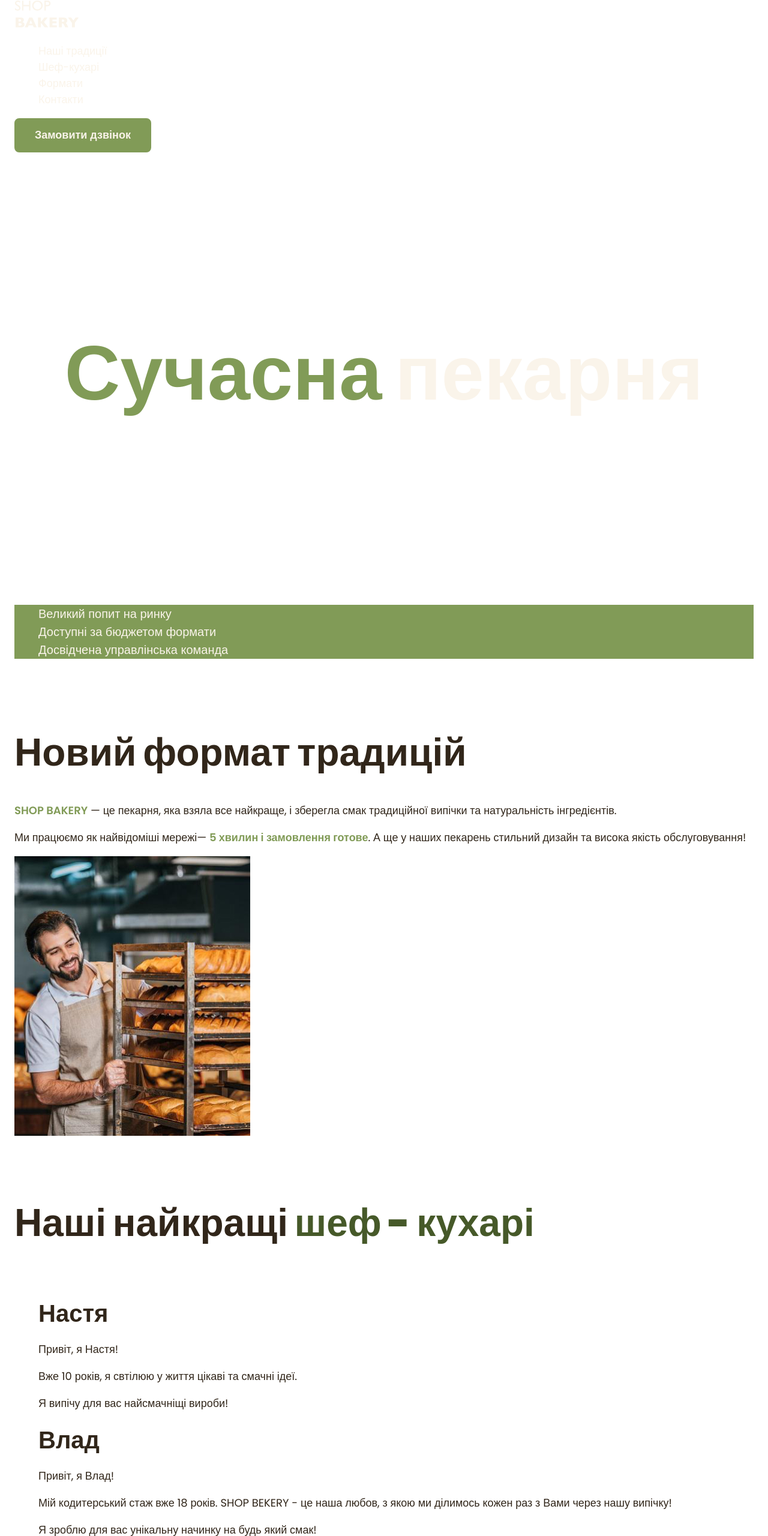
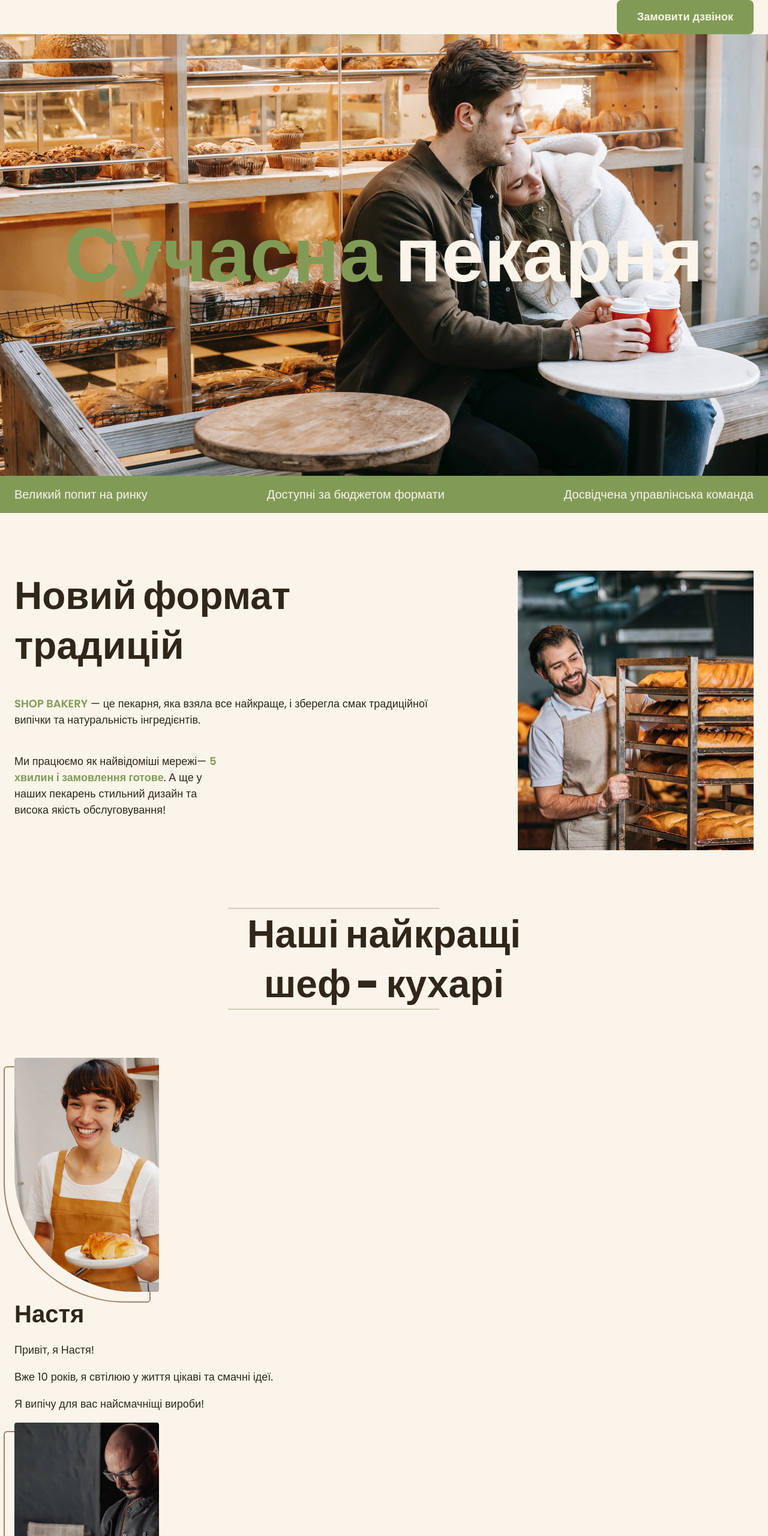
Before and after one commit to miostatin/genius-bakery, a plain HTML site: page index.html in a window 1280 px wide. Shown: the top 2560 px of the page at 60% size. Drawn offline with Linux system fonts and the light colour scheme.

Commit message:
add flex and new images

```diff
--- a/css/style.css
+++ b/css/style.css
@@ -52,9 +52,11 @@
 
 :root {
   --color-brand-dark: #465929;
-  --color-brand-light: #819B57;
+  --color-brand-normal: #819B57;
+  --color-brand-light: #CFCFBC;
   --color-primary-dark: #31261A;
   --color-primary-light: #FAF4EA;
+  --color-secondary-dark: #A28268;
 }
 
 
@@ -68,6 +70,7 @@
 
 body {
   color: var(--color-primary-dark);
+  background-color: var(--color-primary-light);
   font-family: "Poppins", sans-serif;
   font-size: 18px;
   font-weight: 400;
@@ -87,6 +90,8 @@ p {
 
 ul {
   list-style-type: none;
+  margin: 0;
+  padding: 0;
 }
 
 address {
@@ -117,14 +122,27 @@ a {
   padding: 0 24px;
 }
 
+.section-title {
+  font-size: 64px;
+  line-height: 1.3;
+  font-weight: 900;
+}
+
+.section-title.accent {
+  color: var(--color-brand-dark);
+}
+
+.section-title.centered {
+  text-align: center;
+}
+
 .link {
   color: var(--color-primary-light);
   line-height: 27px;
 }
 
 .link:hover {
-  color: var(--color-brand-light);
-  font-weight: 600;
+  color: var(--color-brand-normal);
 }
 
 .button {
@@ -132,8 +150,8 @@ a {
   font-size: 18px;
   font-weight: 600;
   color: var(--color-primary-light);
-  background-color: var(--color-brand-light);
-  border: 2px solid var(--color-brand-light);
+  background-color: var(--color-brand-normal);
+  border: 2px solid var(--color-brand-normal);
   border-radius: 8px;
   cursor: pointer;
 }
@@ -141,13 +159,40 @@ a {
 .button:hover {
   background-color: transparent;
   color: var(--color-brand-dark);
-  border-color: var(--color-brand-light);
+  border-color: var(--color-brand-normal);
+}
+
+
+/* Header section */
+.header-container {
+  display: flex;
+  align-items: center;
+  gap: 40px;
+
+}
+
+.header-nav {
+  flex-grow: 1;
+  display: flex;
+  align-items: center;
+  gap: 40px;
+}
+
+.header-menu {
+  display: flex;
+  gap: 64px;
+  flex-grow: 1;
+  justify-content: center;
 }
 
 
 /* Hero section */
 .hero-section {
   padding: 272px 0;
+  background-image: url('../images/hero-bg.jpg');
+  background-repeat: no-repeat;
+  background-position: center top;
+  background-size: cover;
 }
 
 .hero-title {
@@ -159,7 +204,26 @@ a {
 }
 
 .hero-title .accent {
-  color: var(--color-brand-light);
+  color: var(--color-brand-normal);
+}
+
+
+/* Adventages-section */
+.advantages-section {
+  padding: 16px 0;
+  background-color: var(--color-brand-normal);
+}
+
+.advantages-list {
+  display: flex;
+  justify-content: space-between;
+  gap: 40px;
+}
+
+.advantages-item {
+  font-size: 20px;
+  font-weight: 300;
+  color: var(--color-primary-light);
 }
 
 
@@ -168,30 +232,29 @@ a {
   padding-top: 96px;
 }
 
+.traditions-container {
+  display: flex;
+  justify-content: space-between;
+  gap: 40px;
+
+}
+
+.traditions-content {
+  max-width: 710px;
+}
+
 .traditions-title {
   margin-bottom: 42px;
 }
 
 
-/* Adventages-section */
-.advantages-list {
-  background-color: var(--color-brand-light);
-  color: var(--color-primary-light);
-}
-
-.advantages-item {
-  font-size: 20px;
-  font-weight: 300;
-}
-
-.section-title {
-  font-size: 64px;
-  line-height: 1.3;
-  font-weight: 900;
+.traditions-text.limited {
+  max-width: 340px;
+  margin-top: 42px;
 }
 
 .traditions-text .brand {
-  color: var(--color-brand-light);
+  color: var(--color-brand-normal);
   font-weight: 600;
 }
 
@@ -200,15 +263,39 @@ a {
 }
 
 
-
-
 /* Chefs */
 .chefs-title {
-  margin-bottom: 80px;
+  margin: 0 auto 80px;
+  position: relative;
+  max-width: 520px;
 }
 
-.section-title .accent {
-  color: var(--color-brand-dark);
+.chefs-title::before,
+.chefs-title::after {
+  content: '';
+  display: block;
+  width: 352px;
+  border: 1px solid var(--color-brand-light);
+  /* position: absolute;
+  bottom: 25px;
+  left: -340px; */
+}
+
+/* .chefs-title::after {
+  content: '';
+  display: block;
+  height: 2px;
+  width: 352px;
+  background-color: #CFCFBC;
+  position: absolute;
+  bottom: 25px;
+  right: 0;
+} */
+
+.chef-photo {
+  border-radius: 4px 4px 4px 200px;
+  box-shadow: -16px 16px 0 0 var(--color-primary-light),
+    -16px 16px 0 2px var(--color-secondary-dark);
 }
 
 .chef-title {
@@ -219,6 +306,25 @@ a {
 
 
 /* Formats */
+.formats-list {
+  display: flex;
+  gap: 20px;
+}
+
+.format-card {
+  height: 444px;
+  border-radius: 16px;
+  padding: 24px;
+  background-image: linear-gradient(180deg,
+      #31261A00 55.21%,
+      #31261AB5 72.92%,
+      var(--color-primary-dark)100%);
+}
+
+.formats-item {
+  flex-basis: calc((100% - 40px) / 3);
+}
+
 .formats-title {
   margin-bottom: 80px;
 }
@@ -226,6 +332,7 @@ a {
 .format-title {
   font-size: 24px;
   font-weight: 600;
+
 }
 
 .formats-text {
@@ -240,6 +347,14 @@ a {
 }
 
 /* Footer */
+.footer {
+  background-image: url('../images/footer-bg.png');
+  background-color: var(--color-primary-dark);
+  background-repeat: no-repeat;
+  background-position: center;
+  background-size: cover;
+}
+
 .adress-link {
   color: var(--color-primary-light);
   font-size: 16px;
@@ -247,10 +362,11 @@ a {
 }
 
 .adress-link:hover {
-  color: var(--color-brand-light);
+  color: var(--color-brand-normal);
 }
 
 .adress-copyright {
   font-size: 14px;
   color: #A18268;
+
 }
--- a/index.html
+++ b/index.html
@@ -9,13 +9,14 @@
 </head>
 
 <body>
-  <header>
+  <header class="header">
     <div class="container">
-      <nav>
+      <div class="header-container">
+        <nav class="header-nav">
           <a href="/">
             <img src="./images/logo.svg" alt="Логотип сучасної пекарні" />
           </a>
-        <ul>
+          <ul class="header-menu">
             <li>
               <a class="link" href="#traditions-section">Наші традиції</a>
             </li>
@@ -32,10 +33,12 @@
         </nav>
         <button class="button" type="button">Замовити дзвінок</button>
       </div>
+    </div>
   </header>
 
   <main>
 
+    <!-- Hero -->
     <section class="hero-section">
       <div class="container">
         <h1 class="hero-title">
@@ -44,7 +47,7 @@
       </div>
     </section>
 
-    <section id="advantages">
+    <section class="advantages-section" id="advantages">
       <div class="container">
         <h2 class="visually-hidden">Наші переваги</h2>
         <ul class="advantages-list">
@@ -55,8 +58,11 @@
       </div>
     </section>
 
+    <!-- Traditions -->
     <section class="traditions-section section" id="traditions-section">
       <div class="container">
+        <div class="traditions-container">
+          <div class="traditions-content">
             <h2 class="traditions-title section-title">
               Новий формат традицій
             </h2>
@@ -64,24 +70,28 @@
               <span class="brand uppercase">shop bakery</span> — це пекарня, яка взяла все найкраще, і
               зберегла смак традиційної випічки та натуральність інгредієнтів.
             </p>
-        <p class="traditions-text">
+            <p class="traditions-text limited">
               Ми працюємо як найвідоміші мережі—
               <span class="brand">5 хвилин і замовлення готове</span>. А ще у наших пекарень
               стильний дизайн та висока якість обслуговування!
             </p>
+          </div>
           <img src="./images/baker-man.jpg" alt="Пекар" />
+        </div>
       </div>
 
     </section>
 
+    <!-- Chefs -->
     <section class="section" id="chefs-section">
       <div class="container">
-        <h2 class="chefs-title section-title">
+        <h2 class="chefs-title centered section-title">
           Наші найкращі <span class="accent">шеф - кухарі</span>
         </h2>
         <ul>
           <li>
             <article>
+              <img class="chef-photo" src="images/nastya-chef.jpg" alt="Шеф-повар Настя">
               <h3 class="chef-title">Настя</h3>
               <p>Привіт, я Настя!</p>
               <p>Вже 10 років, я свтілюю у життя цікаві та смачні ідеї.</p>
@@ -90,6 +100,7 @@
           </li>
           <li>
             <article>
+              <img class="chef-photo" src="images/vlad-chef.jpg" alt="Шеф-повар Влад">
               <h3 class="chef-title">Влад</h3>
               <p>Привіт, я Влад!</p>
               <p>
@@ -103,12 +114,13 @@
       </div>
     </section>
 
+    <!-- Formats -->
     <section class="section" id="formats-section">
       <div class="container">
-        <h2 class="formats-title section-title">Формати</h2>
-        <ul>
-          <li>
-            <article>
+        <h2 class="formats-title centered section-title">Формати</h2>
+        <ul class="formats-list">
+          <li class="formats-item">
+            <article class="format-card">
               <h3 class="format-title" lang="en">Walrus</h3>
               <div class="formats-text">
                 <p>Площа: до 120 м2</p>
@@ -121,9 +133,9 @@
               </div>
             </article>
           </li>
-          <li>
-            <article>
-              <h3 class="formats-title" lang="en">Horseshoe</h3>
+          <li class="formats-item">
+            <article class="format-card">
+              <h3 class="format-title" lang="en">Horseshoe</h3>
               <div class="formats-text">
                 <p>Площа: до 25 м2</p>
                 <p>Меню: найпопулярніші позиції меню</p>
@@ -135,9 +147,9 @@
               </div>
             </article>
           </li>
-          <li>
-            <article>
-              <h3 lang="en">Handlebar</h3>
+          <li class="formats-item">
+            <article class="format-card">
+              <h3 class="format-title" lang="en">Handlebar</h3>
               <div class="formats-text">
                 <p>Площа: до 15 м2 </p>
                 <p>Меню: найпопулярніші позиції меню</p>
@@ -153,6 +165,7 @@
       </div>
     </section>
 
+    <!-- Contacts -->
     <section class="section" id="contacts-section">
       <div class="container">
         <h2 class="contacts-title section-title">
@@ -168,7 +181,7 @@
 
   </main>
 
-  <footer>
+  <footer class="footer">
     <div class="container">
       <nav>
         <a href="/">
@@ -214,6 +227,7 @@
       </address>
     </div>
   </footer>
+
 </body>
 
 </html>
```
Also changed, not shown: images/footer-bg.png (added), images/handlebar-format.jpg (added), images/hero-bg.jpg (added), images/horseshoe-format.jpg (added), images/nastya-chef.jpg (added), images/vlad-chef.jpg (added), images/walrus-format.jpg (added). Lines whose indentation alone changed are shown as unchanged.
